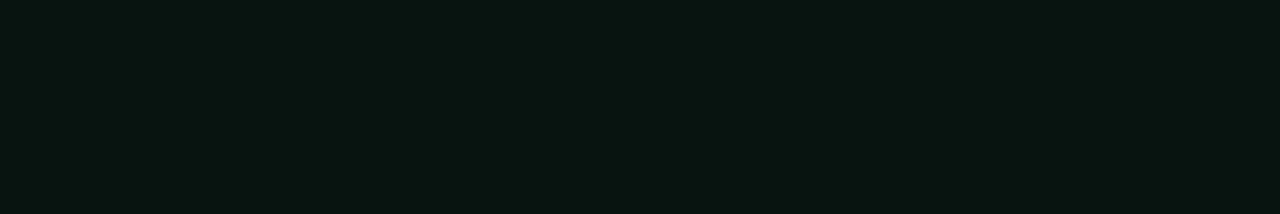
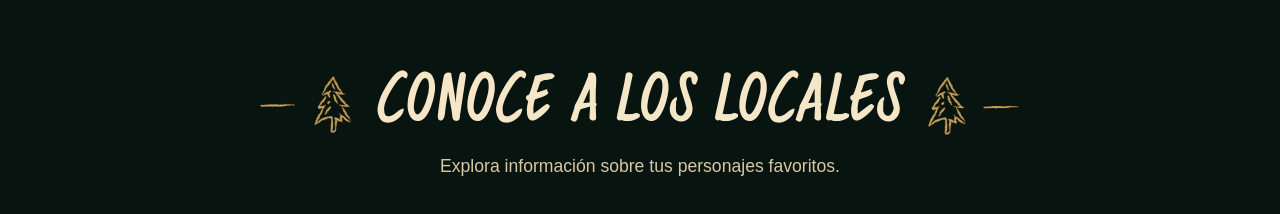
Before and after one commit to Draemiz/gravity-falls-wiki-react, a React (Vite) app: page / in a window 1280 px wide. Shown: the part 810-1024 px from the top of the page. Before the commit the page ends 800 px from the top, so only its background shows below. Built offline with nearby package versions, Linux system fonts and the light colour scheme.

Commit message:
Diseña sección Conoce a los Locales

```diff
--- a/src/App.jsx
+++ b/src/App.jsx
@@ -1,4 +1,7 @@
 import "./index.css";
+
+import arbolIzq from "./assets/ARBOL-01.png";
+import arbolDer from "./assets/ARBOL-02.png";
 
 function App() {
   return (
@@ -26,6 +29,36 @@ function App() {
 
         </div>
       </header>
+
+      <section className="personajes">
+
+        <div className="titulo-seccion">
+
+          <img
+            src={arbolIzq}
+            alt="Árbol decorativo izquierdo"
+          />
+
+          <h2>
+            CONOCE A LOS LOCALES
+          </h2>
+
+          <img
+            src={arbolDer}
+            alt="Árbol decorativo derecho"
+          />
+
+        </div>
+
+        <p>
+          Explora información sobre tus personajes favoritos.
+        </p>
+
+        <div className="contenedor-personajes">
+
+        </div>
+
+      </section>
     </>
   );
 }
--- a/src/index.css
+++ b/src/index.css
@@ -57,14 +57,53 @@ body{
 
 .overlay button{
   background:#2f4f3e;
-
   border:2px solid #d4af37;
-
   color:white;
-
   padding:15px 30px;
-
   border-radius:10px;
-
   cursor:pointer;
 }
+
+.personajes{
+  background:#08140f;
+  padding:80px 40px;
+  text-align:center;
+}
+
+.personajes h2{
+  font-family:"RegularJoe";
+  font-size:3.5rem;
+  color:#c19040;
+  margin-bottom:10px;
+
+  display:flex;
+  justify-content:center;
+  align-items:center;
+  gap:20px;
+}
+
+.personajes h2{
+  font-family:"RegularJoe";
+  font-size:3.5rem;
+  color:#f5e6c8;
+  margin:0;
+}
+
+.personajes p{
+  color:#d8c8a0;
+  font-size:1.1rem;
+  margin-bottom:60px;
+}
+
+.titulo-seccion{
+  display:flex;
+  justify-content:center;
+  align-items:center;
+  gap:20px;
+  margin-bottom:15px;
+}
+
+.titulo-seccion img{
+  width:100px;
+  height:auto;
+}
```
Also changed, not shown: src/assets/ARBOL-01.png (added), src/assets/ARBOL-02.png (added).
